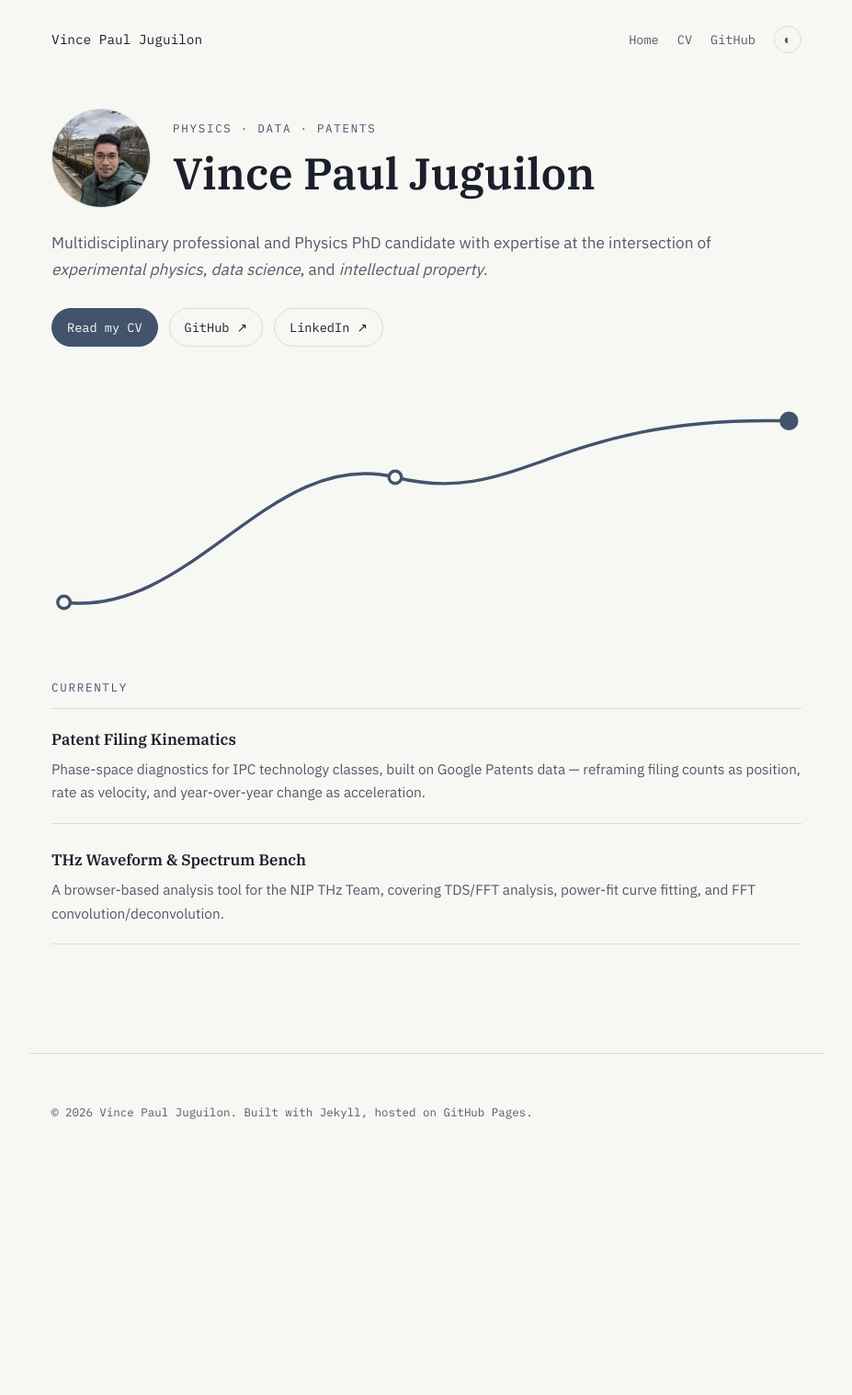
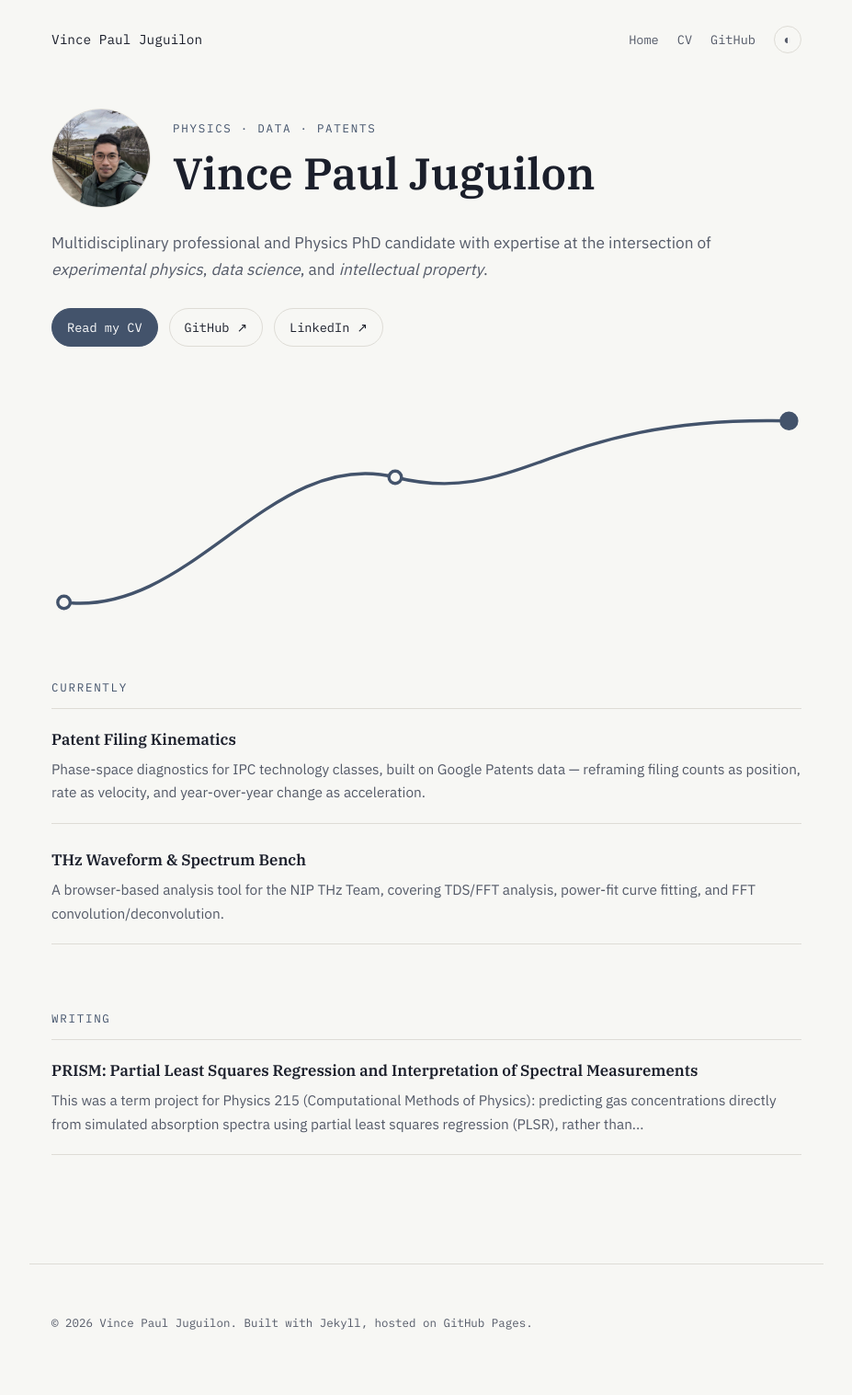
Before and after one commit to vpjuguilon/vpjuguilon.github.io, a Jekyll site: the page built from index.html, in a window 1280 px wide. Shown: the whole page at 92% size, without its empty margins (176-1103 px from the left). Built offline with Jekyll 4.4.1, drawn with Linux system fonts in a browser that asks for light colours; before the commit the page ends 1288 px from its top, so only the background shows below that.

Commit message:
Update PRISM post

```diff
--- a/_posts/2026-08-21-prism-plsr-spectral-regression.md
+++ b/_posts/2026-08-21-prism-plsr-spectral-regression.md
@@ -1,5 +1,5 @@
 ---
-title: "PRISM: Recovering Gas Concentrations from Spectra with Partial Least Squares Regression"
+title: "PRISM: Partial Least Squares Regression and Interpretation of Spectral Measurements"
 date: 2026-08-21
 ---
 
@@ -7,7 +7,7 @@ This was a term project for Physics 215 (Computational Methods of Physics): pred
 concentrations directly from simulated absorption spectra using <u>partial least squares
 regression</u> (PLSR), rather than fitting individual absorption lines by hand. The motivating
 question was how far a linear latent-variable model can get on a spectral unmixing problem
-before line overlap and noise break it — tested across single-, double-, and triple-species
+before line overlap and noise break it, tested across single-, double-, and triple-species
 gas mixtures.
 
 ## Setup
--- a/assets/css/main.css
+++ b/assets/css/main.css
@@ -305,7 +305,17 @@ html[data-mode="dark"] .pill--accent { color: #14161C; }
   color: var(--color-ink-soft);
   font-size: 0.96rem;
 }
-
+.teaser__list a.teaser__link {
+  display: block;
+  text-decoration: none;
+  color: inherit;
+}
+.teaser__list a.teaser__link:hover {
+  opacity: 1;
+}
+.teaser__list a.teaser__link:hover .teaser__label {
+  color: var(--color-accent);
+}
 /* ===============================================================
    CV PAGE
    =============================================================== */
--- a/index.html
+++ b/index.html
@@ -48,3 +48,19 @@ permalink: /
     </li>
   </ul>
 </section>
+
+{% if site.posts.size > 0 %}
+<section class="teaser">
+  <p class="eyebrow">Writing</p>
+  <ul class="teaser__list">
+    {% for post in site.posts limit:3 %}
+    <li>
+      <a class="teaser__link" href="{{ post.url | relative_url }}">
+        <span class="teaser__label">{{ post.title }}</span>
+        <span class="teaser__desc">{{ post.excerpt | strip_html | truncatewords: 28 }}</span>
+      </a>
+    </li>
+    {% endfor %}
+  </ul>
+</section>
+{% endif %}
```
